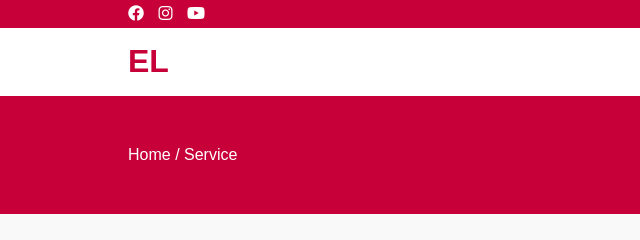
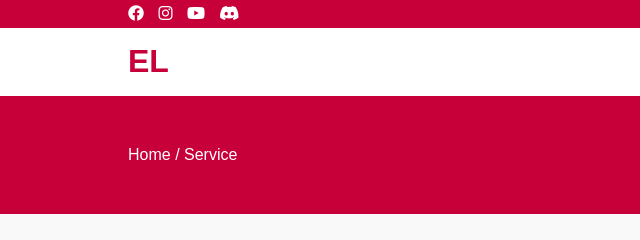
Before and after one commit to JustEl-5/Website-Personal, a plain HTML site: page service.html in a window 1280 px wide. Shown: the top 240 px of the page, 0-640 px from the left. Drawn offline with nearby package versions, Linux system fonts and the light colour scheme.

Commit message:
Update service.html

```diff
--- a/service.html
+++ b/service.html
@@ -21,6 +21,7 @@
 				<li><a href="https://www.facebook.com/profile.php?id=100095072407769"><i class="fa-brands fa-facebook"></i></a></li>
 				<li><a href="https://www.instagram.com/eleanoer_5/"><i class="fa-brands fa-instagram"></i></a></li>
 				<li><a href="https://www.youtube.com/channel/UCa85grxqCpI0aZb6bM9btvA"><i class="fa-brands fa-youtube"></i></a></li>
+				<li><a href="https://discord.gg/hPWqpy5p"><i class="fa-brands fa-discord"></i></a></li>
 			</ul>
 		</div>
 	</div>
```
